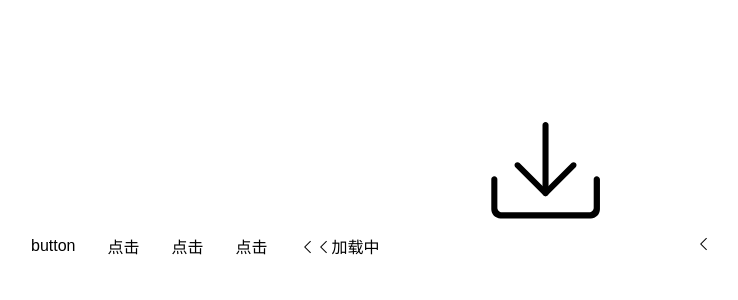
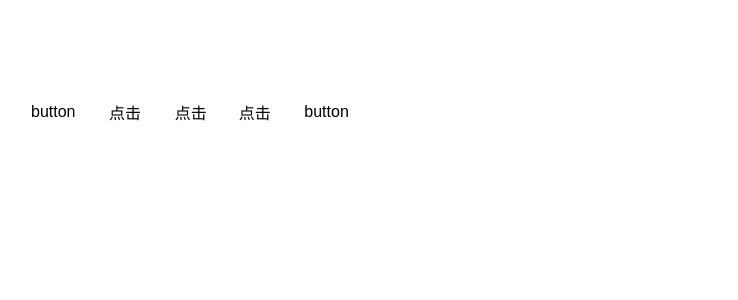
Before and after one commit to zhoutao0521/remake_wheel, a Vue app: page / in a window 1280 px wide. Shown: the top 300 px of the page, without its empty margins (93-831 px from the left). Built offline with nearby package versions, Linux system fonts and the light colour scheme.

Commit message:
refactor: loading-button

```diff
--- a/src/App.vue
+++ b/src/App.vue
@@ -2,19 +2,14 @@
   <div>
     <g-button></g-button>
     <g-button icon="setting">点击</g-button>
-    <g-button icon="setting"
-              iconPosition="left">点击</g-button>
+    <g-button icon="setting">点击</g-button>
     <g-button icon="setting"
               iconPosition="right">点击</g-button>
-    <g-button icon="loading"
-              iconPosition="left">
-      <g-icon icon="left"></g-icon>
-      <g-icon icon="left"></g-icon>加载中
+    <g-button iconPosition="left"
+              :loading="loading"
+              @click=" loading = !loading">
     </g-button>
-    <svg>
-      <use xlink:href="#i-download"></use>
-    </svg>
-    <g-icon icon="left"></g-icon>
+
   </div>
 </template>
 
@@ -25,7 +20,7 @@ export default {
   name: 'App',
   data () {
     return {
-
+      loading: true
     };
   },
   components: {
--- a/src/component/button/Button.vue
+++ b/src/component/button/Button.vue
@@ -1,8 +1,12 @@
 <template>
   <button class="g-button"
-          :class="{[`icon-${iconPosition}`]:!!icon}">
-    <g-icon v-if="icon"
-            :icon="icon"
+          :class="{[`icon-${iconPosition}`]:!!icon}"
+          @click="$emit('click')">
+    <g-icon v-if="icon && !loading"
+            :name="icon"
+            class="icon"></g-icon>
+    <g-icon v-if="loading"
+            name="loading"
             class="icon"></g-icon>
     <div class="content">
       <slot>button</slot>
@@ -25,6 +29,10 @@ export default {
       validator: value => {
         return value === "right" || value === "left"
       }
+    },
+    loading: {
+      type: Boolean,
+      default: false
     }
   },
   components: {
@@ -56,6 +64,7 @@ export default {
   &.icon-left {
     .icon {
       order: 1;
+      margin-right: 0.1rem;
     }
     .content {
       order: 2;
@@ -64,6 +73,7 @@ export default {
   &.icon-right {
     .icon {
       order: 2;
+      margin-left: 0.1rem;
     }
     .content {
       order: 1;
--- a/src/component/icon/Icon.vue
+++ b/src/component/icon/Icon.vue
@@ -1,12 +1,12 @@
 <template>
-  <i :class="['iconfont',`i-${icon}`,'g-icon',icon==='loading'?'loading':null]"></i>
+  <i :class="['iconfont',`i-${name}`,'g-icon',name==='loading'?'loading':null]"></i>
 </template>
 
 <script>
 export default {
   name: 'Icon',
   props: {
-    icon: {
+    name: {
       type: String
     }
   },
@@ -22,7 +22,7 @@ export default {
 </script>
 
 <style scoped lang="less">
-.g-icon {
+.icon {
   font-size: 1rem;
 }
 
```
